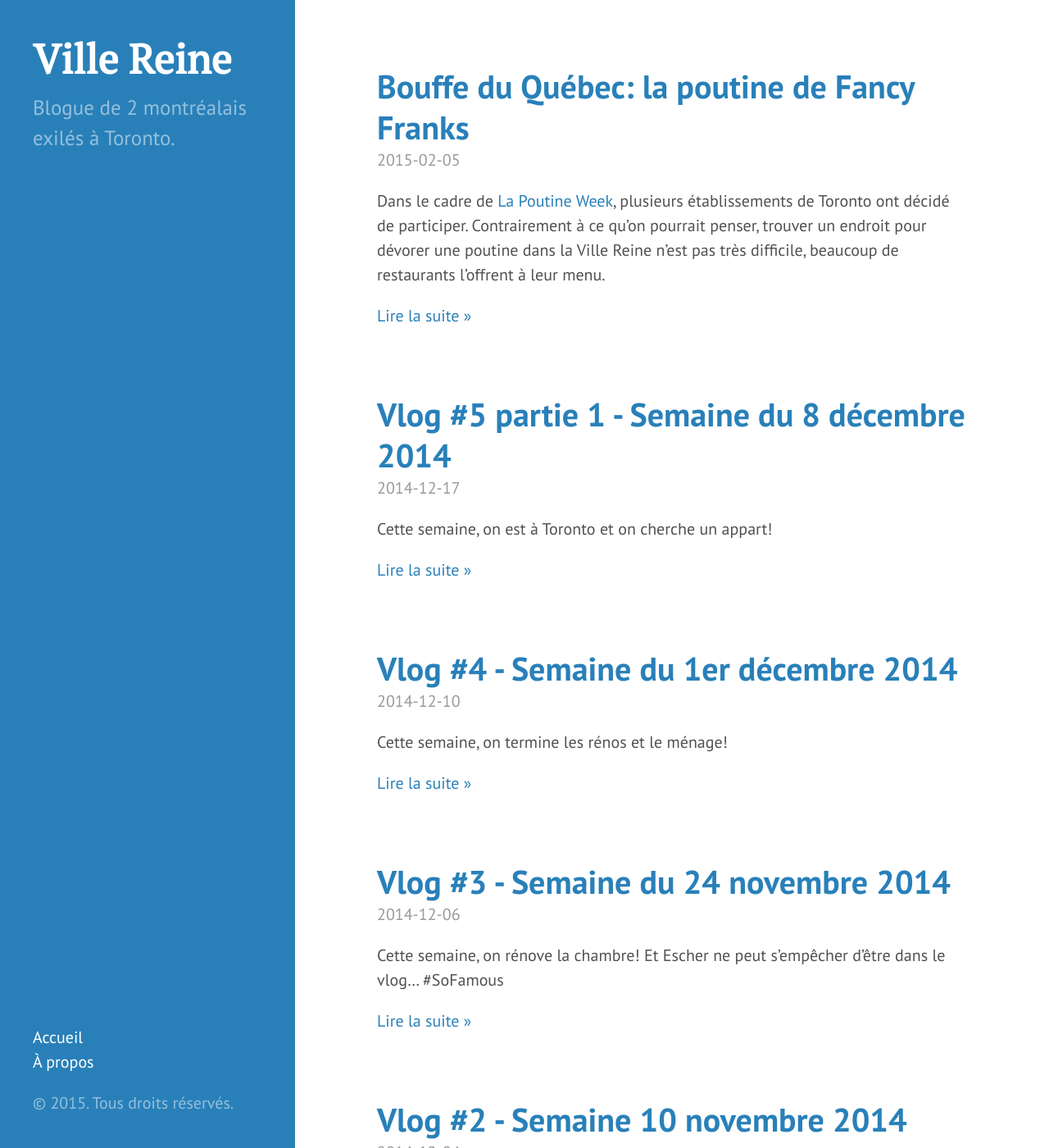
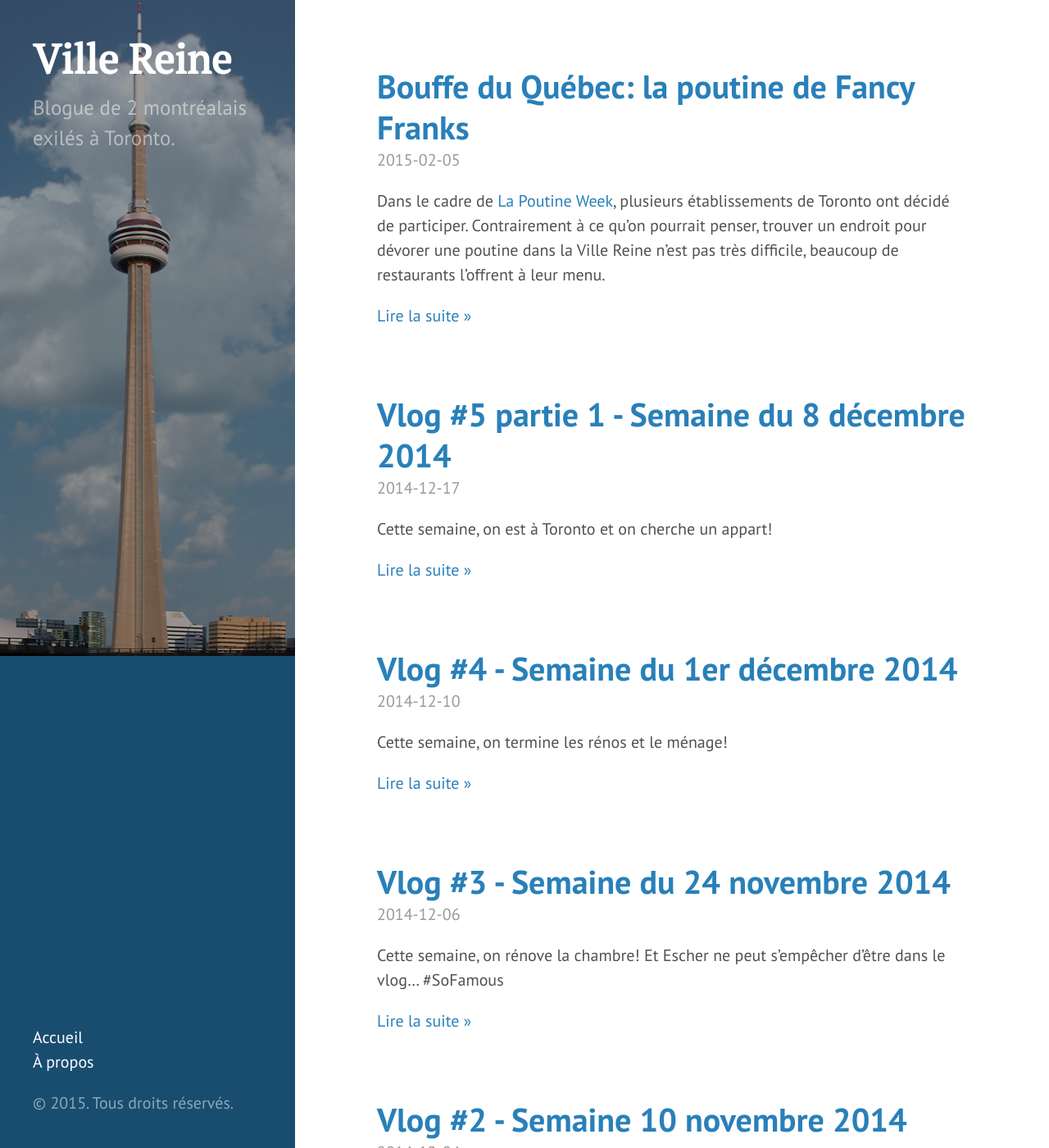
Before and after one commit to mmebonheur/villereine.github.io, a Jekyll site: the page built from index.html, in a window 1280 px wide and 1400 px high. Shown: the whole window at 82% size. Built offline with Jekyll 4.4.1, drawn with Linux system fonts in a browser that asks for light colours; Markdown is read by kramdown in place of the engine named in the settings; the list of posts is cut into pages by our own code.

Commit message:
Added a background image for the sidebar

```diff
--- a/public/css/hyde.css
+++ b/public/css/hyde.css
@@ -58,17 +58,8 @@ html {
   padding: 2rem 1rem;
   color: rgba(255,255,255,.5);
   background-color: #202020;
-  /*background: url("/images/Toronto's_CN_Tower.jpg") center top no-repeat;*/
+  background: linear-gradient(rgba(0, 0, 0, 0.4), rgba(0, 0, 0, 0.4)), url("/images/Toronto's_CN_Tower.jpg") center top no-repeat;
 }
-/*.sidebar:after {
-  content: '';
-  position: absolute;
-  top: 0;
-  right: 0;
-  bottom: 0;
-  left: 0;
-  background-color: rgba(0,0,0,0.2);
-}*/
 @media (min-width: 48rem) {
   .sidebar {
     position: fixed;
```
